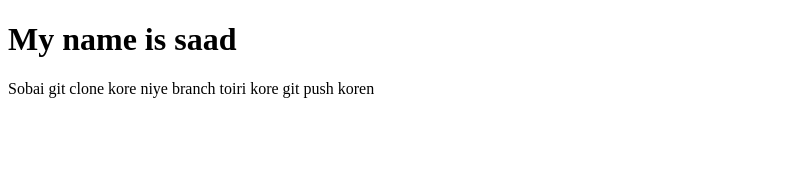
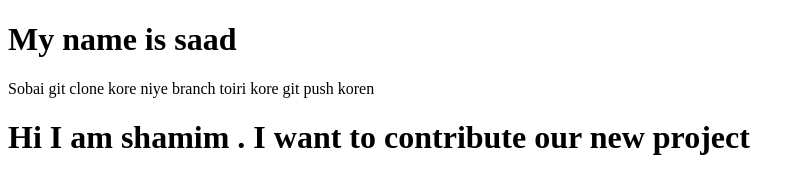
Before and after one commit to Saad7528/team-practice, a plain HTML site: page index.html in a window 1280 px wide. Shown: the whole page, without its empty margins (0-805 px from the left). Drawn offline with Linux system fonts and the light colour scheme.

Commit message:
feat:add name

```diff
--- a/index.html
+++ b/index.html
@@ -10,5 +10,7 @@
     <H1>My name is saad</H1>
     <p>Sobai git clone kore niye branch toiri kore git push koren</p>
 
+    <h1>Hi I am shamim . I want to contribute our new project</h1>
+
 </body>
 </html>
```
